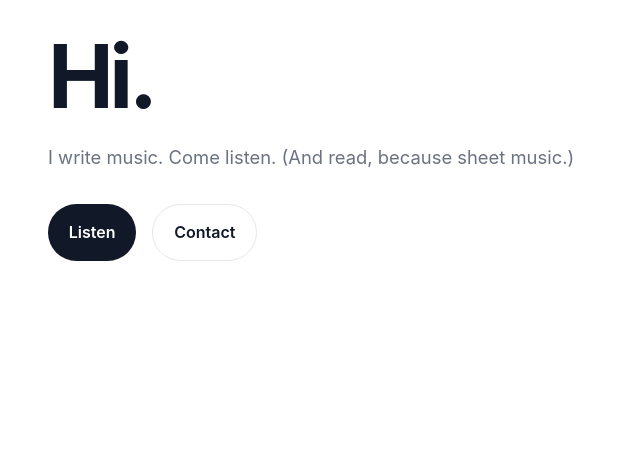
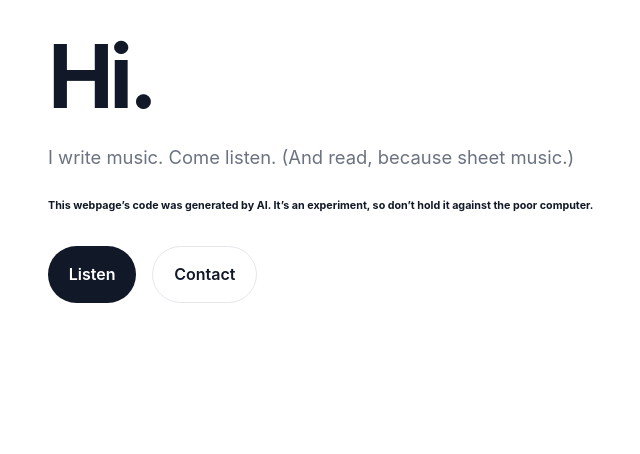
Before and after one commit to nealshoe/personal-website, a Flask app: page / in a window 1280 px wide. Shown: the part 154-608 px from the top of the page, without its empty margins (32-672 px from the left). Run offline with Flask 3, Linux system fonts and the light colour scheme.

Commit message:
doc: Add disclaimer about AI generation

```diff
--- a/templates/index.html
+++ b/templates/index.html
@@ -345,6 +345,8 @@
           I write music. Come listen. (And read, because sheet music.)
         </p>
 
+        <h6>This webpage&#8217;s code was generated by AI. It&#8217;s an experiment, so don&#8217;t hold it against the poor computer.</h6>
+
         <div class="hero-actions">
           <a href="#music" class="button button-primary">
             Listen
```
